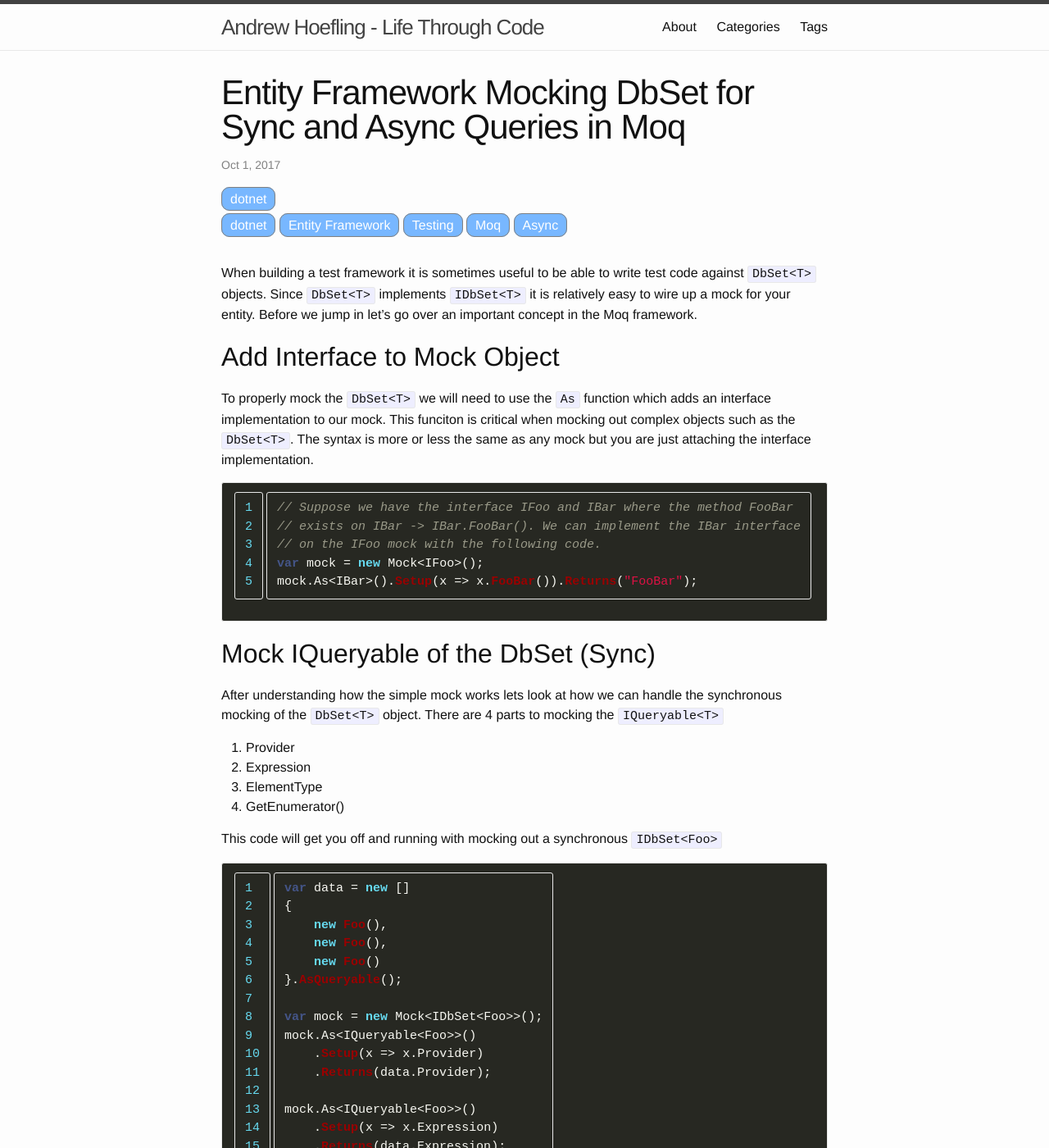
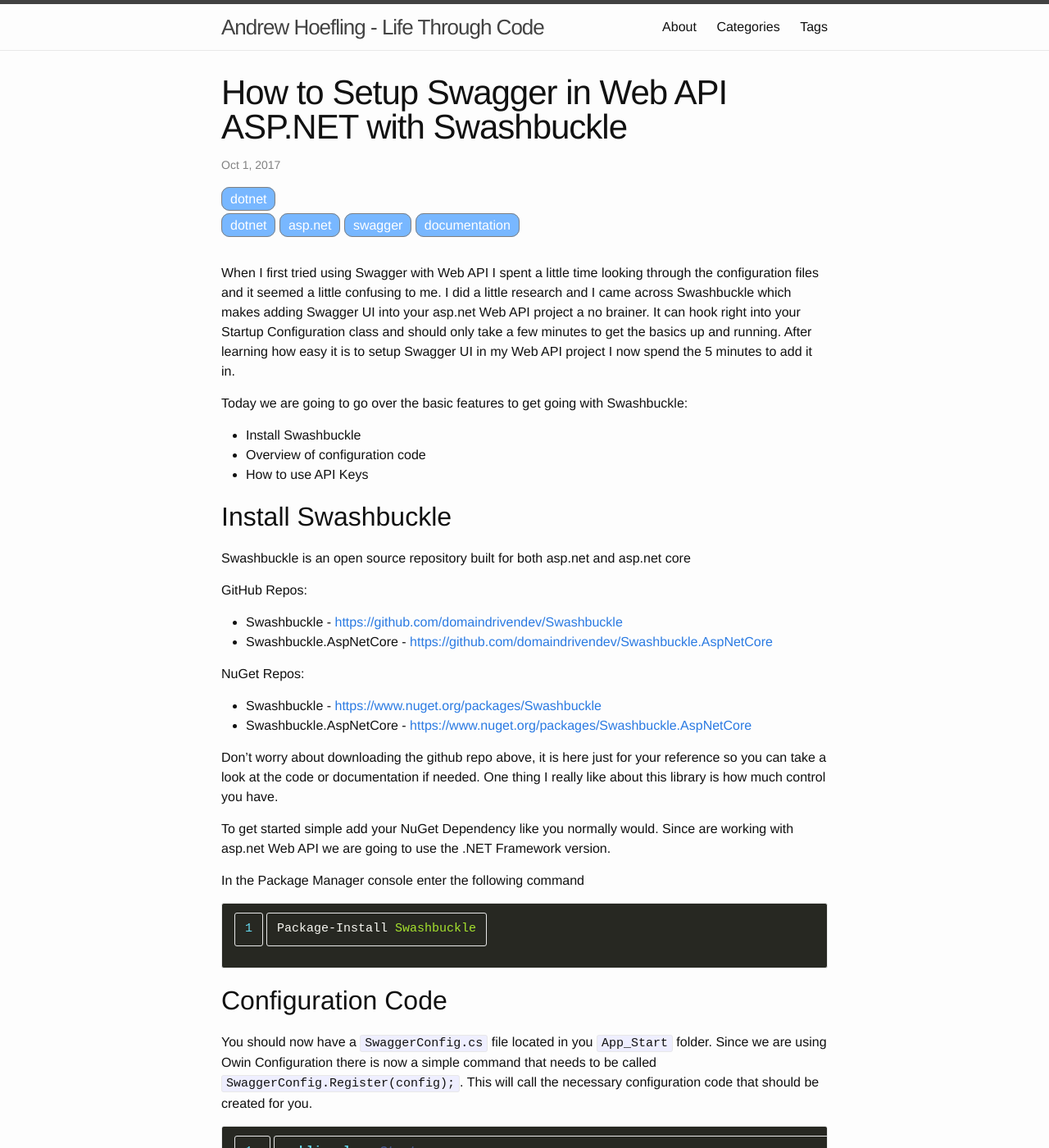
Before and after one commit to SkyeHoefling/ahoefling.github.io, a Jekyll site: the page built from _posts/2017-10-01-web-api-swagger-swashbuckle.md, in a window 1280 px wide and 1400 px high. Shown: the whole window at 82% size. Built offline with Jekyll 4.4.1, drawn with Linux system fonts in a browser that asks for light colours; nearby versions of some CDN libraries; comment, search, counter and statistics services are not loaded; some of the changed text lies outside the part shown.

Commit message:
filled out most of the swashbuckle blog post

```diff
--- a/_posts/2017-10-01-web-api-swagger-swashbuckle.md
+++ b/_posts/2017-10-01-web-api-swagger-swashbuckle.md
@@ -1,269 +1,123 @@
 ---
 layout: post
-title:  Entity Framework Mocking DbSet for Sync and Async Queries in Moq
-modified: 2017-07-03 08:00:00
+title:  How to Setup Swagger in Web API ASP.NET with Swashbuckle
+modified: 2017-10-01 08:00:00
 categories: dotnet
-tags: [dotnet, Entity Framework, Testing, Moq, Async]
+tags: [dotnet, asp.net, swagger, documentation]
 share: true
 comments: true
 ---
-When building a test framework it is sometimes useful to be able to write test code against `DbSet<T>` objects. Since `DbSet<T>` implements `IDbSet<T>` it is relatively easy to wire up a mock for your entity. Before we jump in let's go over an important concept in the Moq framework.
+When I first tried using Swagger with Web API I spent a little time looking through the configuration files and it seemed a little confusing to me. I did a little research and I came across Swashbuckle which makes adding Swagger UI into your asp.net Web API project a no brainer. It can hook right into your Startup Configuration class and should only take a few minutes to get the basics up and running. After learning how easy it is to setup Swagger UI in my Web API project I now spend the 5 minutes to add it in.
 
-## Add Interface to Mock Object ##
-To properly mock the `DbSet<T>` we will need to use the `As` function which adds an interface implementation to our mock. This funciton is critical when mocking out complex objects such as the `DbSet<T>`. The syntax is more or less the same as any mock but you are just attaching the interface implementation.
+Today we are going to go over the basic features to get going with Swashbuckle:
 
-{% highlight c# linenos %}
-// Suppose we have the interface IFoo and IBar where the method FooBar
-// exists on IBar -> IBar.FooBar(). We can implement the IBar interface
-// on the IFoo mock with the following code.
-var mock = new Mock<IFoo>();
-mock.As<IBar>().Setup(x => x.FooBar()).Returns("FooBar");
+* Install Swashbuckle
+* Overview of configuration code
+* How to use API Keys
+
+## Install Swashbuckle ##
+Swashbuckle is an open source repository built for both asp.net and asp.net core
+
+GitHub Repos:
+
+* Swashbuckle - [https://github.com/domaindrivendev/Swashbuckle](https://github.com/domaindrivendev/Swashbuckle)
+* Swashbuckle.AspNetCore - [https://github.com/domaindrivendev/Swashbuckle.AspNetCore](https://github.com/domaindrivendev/Swashbuckle.AspNetCore)
+
+NuGet Repos:
+
+* Swashbuckle - [https://www.nuget.org/packages/Swashbuckle](https://www.nuget.org/packages/Swashbuckle)
+* Swashbuckle.AspNetCore - [https://www.nuget.org/packages/Swashbuckle.AspNetCore](https://www.nuget.org/packages/Swashbuckle.AspNetCore)
+
+Don't worry about downloading the github repo above, it is here just for your reference so you can take a look at the code or documentation if needed. One thing I really like about this library is how much control you have.
+
+To get started simple add your NuGet Dependency like you normally would. Since are working with asp.net Web API we are going to use the .NET Framework version.
+
+In the Package Manager console enter the following command
+{% highlight powershell linenos %}
+Package-Install Swashbuckle
 {% endhighlight %}
 
-## Mock IQueryable of the DbSet (Sync) ##
-After understanding how the simple mock works lets look at how we can handle the synchronous mocking of the `DbSet<T>` object. There are 4 parts to mocking the `IQueryable<T>`
+## Configuration Code ##
 
-1. Provider
-2. Expression
-3. ElementType
-4. GetEnumerator()
+You should now have a `SwaggerConfig.cs` file located in you `App_Start` folder. Since we are using Owin Configuration there is now a simple command that needs to be called `SwaggerConfig.Register(config);`. This will call the necessary configuration code that should be created for you.
 
-This code will get you off and running with mocking out a synchronous `IDbSet<Foo>`
-{% highlight c# linenos %}
-var data = new []
+{% highlight C# linenos %}
+public class Startup
 {
-    new Foo(),
-    new Foo(),
-    new Foo()
-}.AsQueryable();
+    public void Configuration(IAppBuilder application)
+    {
+        var config = new HttpConfiguration();
+        config.MapHttpAttributeRoutes();
+        config.Routes.MapHttpRoute(
+            name: "DefaultApi",
+            routeTemplate: "v1/{controller}/{id}",
+            defaults: new { id = RouteParameter.Optional });
 
-var mock = new Mock<IDbSet<Foo>>();
-mock.As<IQueryable<Foo>>()
-    .Setup(x => x.Provider)
-    .Returns(data.Provider);
+        // This is the call to our swashbuckle config that needs to be called
+        SwaggerConfig.Register(config);
 
-mock.As<IQueryable<Foo>>()
-    .Setup(x => x.Expression)
-    .Returns(data.Expression);
-
-mock.As<IQueryable<Foo>>()
-    .Setup(x => x.ElementType)
-    .Returns(data.ElementType);
-
-mock.As<IQueryable<Foo>>()
-    .Setup(x => x.GetEnumerator())
-    .Returns(data.GetEnumerator());
-{% endhighlight %}
-
-## Mock IQueryable of DbSet (Async) ##
-Mocking the synchronous calls to the DbSet may be enough for your needs and if it is you are done. A lot of code is using async queries. This requires a little bit more work. Fortunately Microsoft has provided some great documentation on building Test Providers, Enumerators and Enumerables. [https://msdn.microsoft.com/en-us/library/dn314429(v=vs.113).aspx](https://msdn.microsoft.com/en-us/library/dn314429(v=vs.113).aspx)
-
-1. Create your Test Providers, Enumerators and Enumerables
-2. Mock everything you did for synchronous mocking
-3. Add (`As`) interface implementation to your mock of `IDbAsyncEnumerable<T>`
-4. Swap out your provider for the `TestDbAsyncQueryProvider<T>`
-
-{% highlight c# linenos %}
-var data = new []
-{
-    new Foo(),
-    new Foo(),
-    new Foo()
-}.AsQueryable();
-
-var mock = new Mock<IDbSet<Foo>>();
-
-// This line is new
-mock.As<IDbAsyncEnumerable<Foo>>()
-    .Setup(x => x.GetAsyncEnumerator())
-    .Returns(new TestDbAsyncEnumerator<Foo>(data.GetEnumerator()));
-
-// this line is updated
-mock.As<IQueryable<Foo>>()
-    .Setup(x => x.Provider)
-    .Returns(new Test DbAsyncQueryProvider<Foo>(data.Provider));
-
-mock.As<IQueryable<Foo>>()
-    .Setup(x => x.Expression)
-    .Returns(data.Expression);
-
-mock.As<IQueryable<Foo>>()
-    .Setup(x => x.ElementType)
-    .Returns(data.ElementType);
-
-mock.As<IQueryable<Foo>>()
-    .Setup(x => x.GetEnumerator())
-    .Returns(data.GetEnumerator());
-{% endhighlight %}
-
-## Microsoft Test Classes ##
-{% highlight c# linenos %}
-internal class TestDbAsyncQueryProvider<TEntity> : IDbAsyncQueryProvider
-{
-    private readonly IQueryProvider _inner;
-
-    internal TestDbAsyncQueryProvider(IQueryProvider inner)
-    {
-        _inner = inner;
-    }
-
-    public IQueryable CreateQuery(Expression expression)
-    {
-        return new TestDbAsyncEnumerable<TEntity>(expression);
-    }
-
-    public IQueryable<TElement> CreateQuery<TElement>(Expression expression)
-    {
-        return new TestDbAsyncEnumerable<TElement>(expression);
-    }
-
-    public object Execute(Expression expression)
-    {
-        return _inner.Execute(expression);
-    }
-
-    public TResult Execute<TResult>(Expression expression)
-    {
-        return _inner.Execute<TResult>(expression);
-    }
-
-    public Task<object> ExecuteAsync(Expression expression, CancellationToken cancellationToken)
-    {
-        return Task.FromResult(Execute(expression));
-    }
-
-    public Task<TResult> ExecuteAsync<TResult>(Expression expression, CancellationToken cancellationToken)
-    {
-        return Task.FromResult(Execute<TResult>(expression));
-    }
-}
-
-internal class TestDbAsyncEnumerable<T> : EnumerableQuery<T>, IDbAsyncEnumerable<T>, IQueryable<T>
-{
-    public TestDbAsyncEnumerable(IEnumerable<T> enumerable)
-        : base(enumerable)
-    { }
-
-    public TestDbAsyncEnumerable(Expression expression)
-        : base(expression)
-    { }
-
-    public IDbAsyncEnumerator<T> GetAsyncEnumerator()
-    {
-        return new TestDbAsyncEnumerator<T>(this.AsEnumerable().GetEnumerator());
-    }
-
-    IDbAsyncEnumerator IDbAsyncEnumerable.GetAsyncEnumerator()
-    {
-        return GetAsyncEnumerator();
-    }
-
-    IQueryProvider IQueryable.Provider
-    {
-        get { return new TestDbAsyncQueryProvider<T>(this); }
-    }
-}
-
-internal class TestDbAsyncEnumerator<T> : IDbAsyncEnumerator<T>
-{
-    private readonly IEnumerator<T> _inner;
-
-    public TestDbAsyncEnumerator(IEnumerator<T> inner)
-    {
-        _inner = inner;
-    }
-
-    public void Dispose()
-    {
-        _inner.Dispose();
-    }
-
-    public Task<bool> MoveNextAsync(CancellationToken cancellationToken)
-    {
-        return Task.FromResult(_inner.MoveNext());
-    }
-
-    public T Current
-    {
-        get { return _inner.Current; }
-    }
-
-    object IDbAsyncEnumerator.Current
-    {
-        get { return Current; }
+        // invoke the web API
+        application.UseWebApi(config);
     }
 }
 {% endhighlight %}
 
-## Putting It All Together ##
-In my testing framework this is best put into an extension method so I can easily create this mock on the fly with as little code as possible. Here are some code snippets of how I would setup the extension method and how I would use it in a test.
+### Swagger Config ###
+The nice thing when you install the library is it puts a lot of the documentation in the code scaffolding so you don't need to go hunting for it. Has most of the optional features commented out with docs right in the comments above each one and how it should be used.
 
-Extension Method:
-{% highlight c# linenos %}
-public static class QueryableExtensions
+You can choose to keep this verbose configuration file or shrink it down. I prefer to keep the verbose comments in because I find it useful for me or other devs on the team when we need to trun new features on for the swagger config. Our code snippet below is trimmed down for our purposes here, but the code sample attached is not.
+
+{% highlight C# linenos %}
+public class SwaggerConfig
 {
-    public static IDbSet<T> BuildMockDbSet<T>(this IQueryable<T> source)
-        where T : class
+    public static void Register(HttpConfiguration config)
     {
-        var mock = new Mock<IDbSet<T>>();
-        mock.As<IDbAsyncEnumerable<T>>()
-            .Setup(x => x.GetAsyncEnumerator())
-            .Returns(new TestDbAsyncEnumerator<T>(source.GetEnumerator()));
-
-        mock.As<IQueryable<T>>()
-            .Setup(x => x.Provider)
-            .Returns(new TestDbAsyncQueryProvider<T>(source.Provider));
-
-        mock.As<IQueryable<T>>()
-            .Setup(x => x.Expression)
-            .Returns(source.Expression);
-
-        mock.As<IQueryable<T>>()
-            .Setup(x => x.ElementType)
-            .Returns(source.ElementType);
-
-        mock.As<IQueryable<T>>()
-            .Setup(x => x.GetEnumerator())
-            .Returns(source.GetEnumerator());
-
-        return mock.Object;
+        config
+            .EnableSwagger()
+            .EnableSwaggerUi();
     }
 }
 {% endhighlight %}
 
-Test Code:
-{% highlight c# linenos %}
-[TestFixture]
-public class FooBarTests
+Both `EnableSwagger` and `EnableSwaggerUi` take configuration options which is where you will see all the documentation provided. To get the barebones install running you just need to call the 2 commands above.
+
+### API Keys ###
+A common configuration with swagger is enabling API Keys to handle authorization to the API. When you are using a tool such as Postman you may include an API Key in the header. We have this same control with Swagger. There is a input control at the top of the page asking for an API Key. The user just plugs in their key and hits the `Explore` button. Now when they try to use any of the APIs the API Key is sent in the header and the page is once again usable.
+
+How do you configure this? Going back to our configuration file `SwaggerConfig.cs` you need to specify the API Key in both methods `EnableSwagger` and `EnableSwaggerUi`
+
+{% highlight C# linenos %}
+public class SwaggerConfig
 {
-    [Test]
-    public void DbSetTest()
+    public static void Register(HttpConfiguration config)
     {
-        var data = new []
-        {
-            new Foo(),
-            new Foo(),
-            new Foo()
-        }
-        .AsQueryable()
-        .BuildMockDbSet();
-
-        // FooBarService takes in the `IDbSet<Foo>`
-        // All we have to do is pass the mocked object in
-        // and we are able to write our test code with very
-        // little build up
-        var service = new FooBarService(data.Object);
-
-        // test code would go here
-    }
-}
-
-public class FooBarService
-{
-    public FooBarService(IDbSet<Foo> data)
-    {
-        // there would be real logic here that does
-        // something with the constructor parameters
+        config
+            .EnableSwagger(c =>
+            {
+                c.ApiKey("apiKey")
+                    .Description("API Key for accessing secure APIs")
+                    .Name("Api-Key")
+                    .In("header");
+            })
+            .EnableSwaggerUi(c =>
+            {
+                c.EnableApiKeySupport("Api-Key", "header");
+            });
     }
 }
 {% endhighlight %}
+
+The most important parameters are the `Name()` and `In()` where the API Key name is specified in Name and `In()` determines where to place the API Key. In our example here we want this place in the header and we want it to be called "API-Key".
+
+After we specify the ApiKey in the first configuration section we need to tell SwaggerUi to enable the API Key which we again specify the Name and In parameters again.
+
+At this point if you reload your swagger UI you will be able to specify your API Key and call your Web API through the Web Utility
+
+## Access Swagger UI from Browser ##
+We have gone over the basics of setting up swagger UI but did not go over how to access our new API that is apart of our page.
+
+* http://localhost/swagger/ui
+
+## Code Sample ##
+
+TODO Add GitHub repository
```
